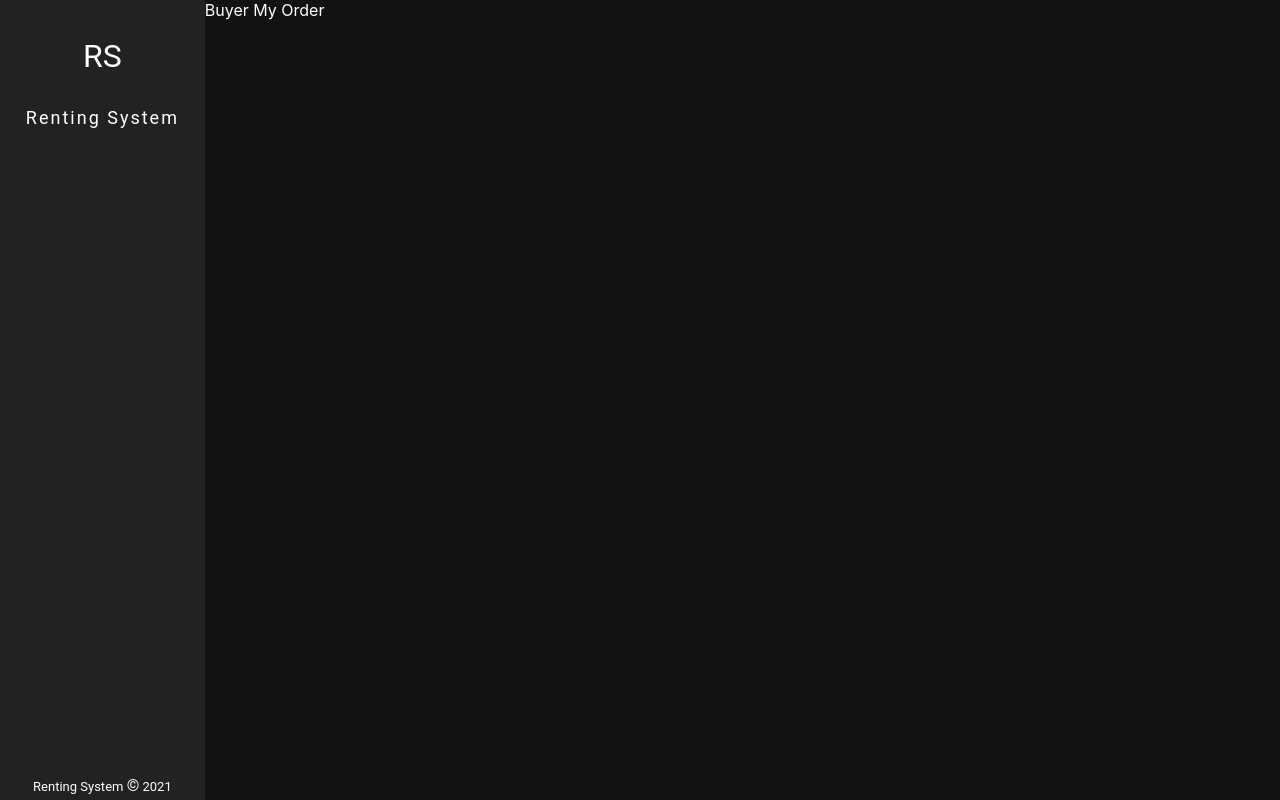
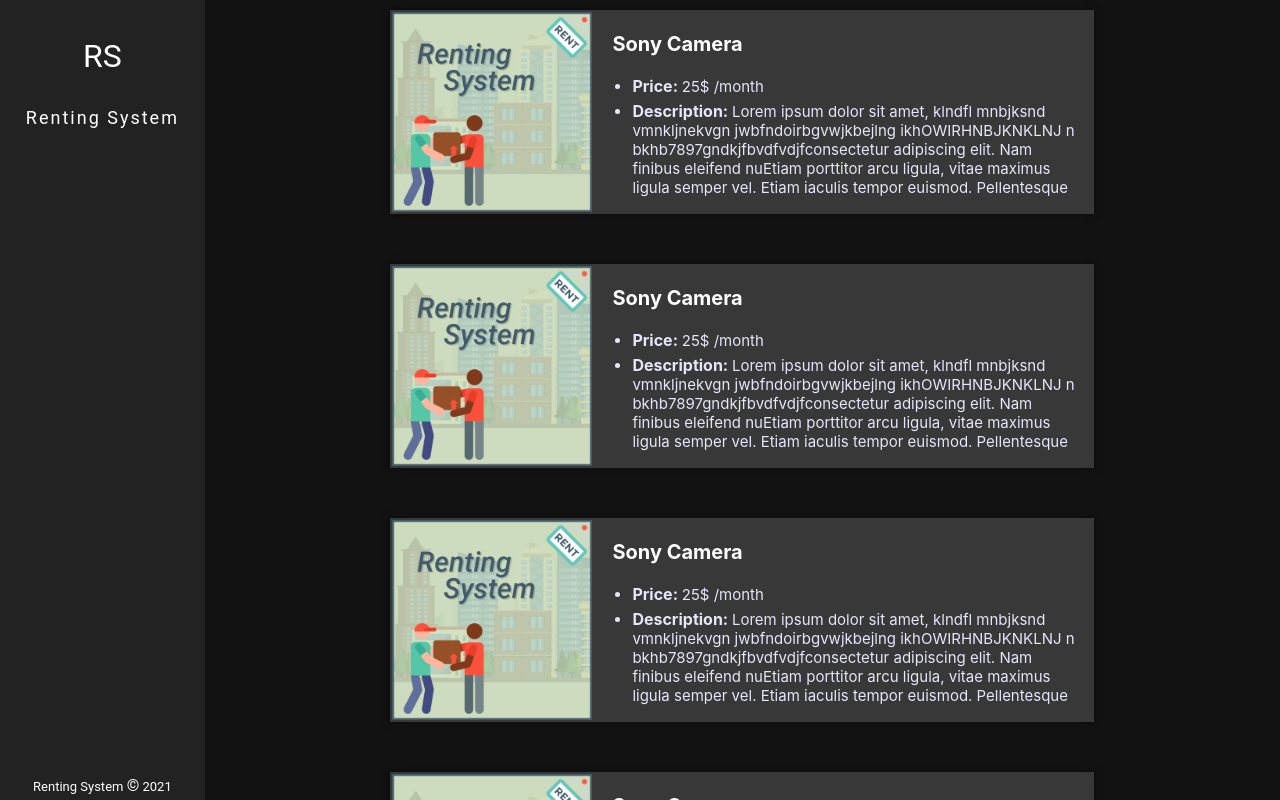
Before and after one commit to ParthSantoki01/Renting-System-Frontend, a React (Create React App) app: page /buyer/order in a window 1280 px wide. Shown: the top 800 px of the page. Built offline with nearby package versions, Linux system fonts and the light colour scheme.

Commit message:
Buyer Wishlist and General Cardview

```diff
--- a/src/Components/Cardview/GeneralCard.js
+++ b/src/Components/Cardview/GeneralCard.js
@@ -1,8 +1,39 @@
 import React from 'react';
+import './style.css';
+import logo from '../../Assets/logo512.png';
 
 //card for wishlist and myorders
-const GeneralCard = () => {
-    return <div></div>;
+const GeneralCard = (props) => {
+    return (
+        <div className='GeneralCardview'>
+
+            <img src={logo} className='GeneralCardview-image' alt={'logo'} />
+            <div className='ProductInfo'>
+                <p className='GeneralCardview-title'>{props.title}</p>
+                <div>
+                    <ul>
+                    <li><b>Price: </b>            {props.price} {props.format}</li>
+                    <li><b>Description: </b>      {props.description}</li>
+                    <li><b>Category:   </b>       {props.category}</li>
+                    <li><b>Seller: </b>           {props.seller}</li>
+                    <li><b>Status:   </b>         {props.status}</li>
+                    </ul>
+                </div>
+
+            </div>
+
+        </div>
+    );
+};
+
+GeneralCard.defaultProps = {
+    title: 'Sony Camera',
+    price: '25$',
+    format: '/month',
+    description: 'Lorem ipsum dolor sit amet, klndfl mnbjksnd vmnkljnekvgn jwbfndoirbgvwjkbejlng ikhOWIRHNBJKNKLNJ n bkhb7897gndkjfbvdfvdjfconsectetur adipiscing elit. Nam finibus eleifend nuEtiam porttitor arcu ligula, vitae maximus ligula semper vel. Etiam iaculis tempor euismod. Pellentesque ultrices porta erat, ut hendrerit ligula vehicula id. Praesent at dapibus risus. Mauris vestibulum dignissim semper.',
+    category: 'Camera',
+    seller: 'john doe',
+    status: 'rented out',
 };
 
 export default GeneralCard;
--- a/src/Components/Cardview/style.css
+++ b/src/Components/Cardview/style.css
@@ -82,3 +82,52 @@
   margin-top: 8px;
   color: white;
 }
+
+/************** General card(for wishlist)***********************/
+
+.GeneralCardview{
+    background-color: #383838;
+    height: 200px;
+    width: 700px;
+    display: flex;
+    flex-direction: row;
+    /*border-radius: 6px;*/
+    margin-bottom: 50px;
+    color: white;
+    box-shadow:  0 0 7px 0 rgba(0,0,0,0.5);
+    padding: 2px;
+    /*border: 1px solid lightseagreen;*/
+}
+
+.GeneralCardview:hover{
+    /*transform: translateY(-5px);*/
+    transition: 0.5s;
+    background-color: rgba(0,0,0,0.9);
+
+}
+
+.GeneralCardview-title{
+
+    font-weight: bold;
+    font-size: 20px !important;
+    margin-left: 20px !important;
+}
+.GeneralCardview-image{
+    height: 200px;
+
+}
+.ProductInfo{
+    margin-bottom: 2%;
+    overflow-y: scroll;
+
+}
+
+.ProductInfo li{
+    color:lavender;
+    font-size: 15px;
+    margin-bottom: 5px;
+    margin-right: 10px;
+}
+b{
+    font-size: 16px;
+}
--- a/src/Pages/Buyer/BuyerMyOrder.js
+++ b/src/Pages/Buyer/BuyerMyOrder.js
@@ -1,7 +1,19 @@
-import React from 'react';
+import React from 'react'
+import GeneralCard from '../../Components/Cardview/GeneralCard';
+
 
 const BuyerMyOrder = () => {
-    return <div>Buyer My Order</div>;
-};
 
-export default BuyerMyOrder;
+        const cards = [];
+        for (var i = 0; i < 5; i++) {
+            cards.push(<GeneralCard key={i} />);
+        }
+        return (
+            <div className='main-body' >
+                <div className='Main-card'>{cards}</div>
+            </div>
+        )
+
+}
+
+export default BuyerMyOrder
--- a/src/Pages/Buyer/BuyerWishlist.js
+++ b/src/Pages/Buyer/BuyerWishlist.js
@@ -1,7 +1,16 @@
-import React from 'react';
+import React from 'react'
+import GeneralCard from '../../Components/Cardview/GeneralCard'
 
 const BuyerWishlist = () => {
-    return <div>Buyer Wish list</div>;
-};
+    const cards = [];
+    for (var i = 0; i < 5; i++) {
+        cards.push(<GeneralCard key={i} />);
+    }
+    return (
+        <div className='main-body' >
+            <div className='Main-card'>{cards}</div>
+        </div>
+    )
+}
 
-export default BuyerWishlist;
+export default BuyerWishlist
```
Also changed, not shown: 1 other file (tests, documents, lock files or other folders).
